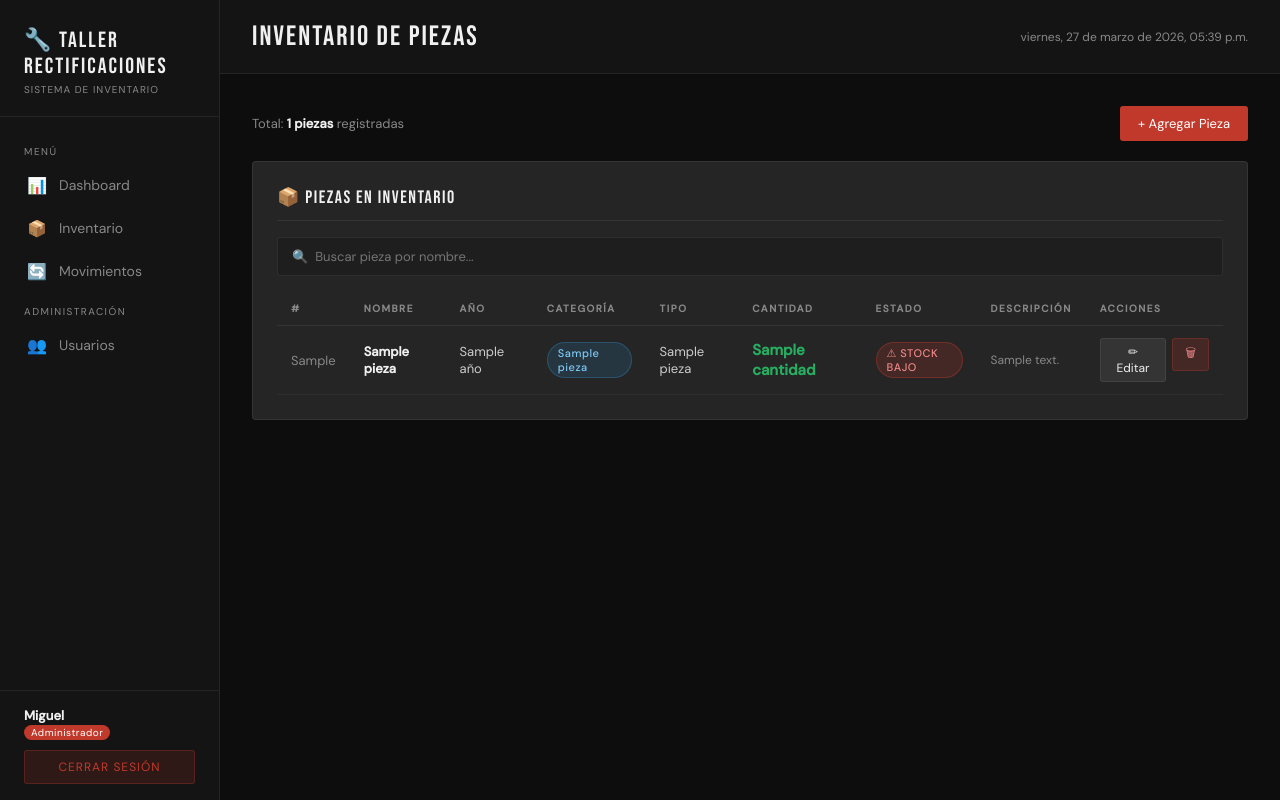
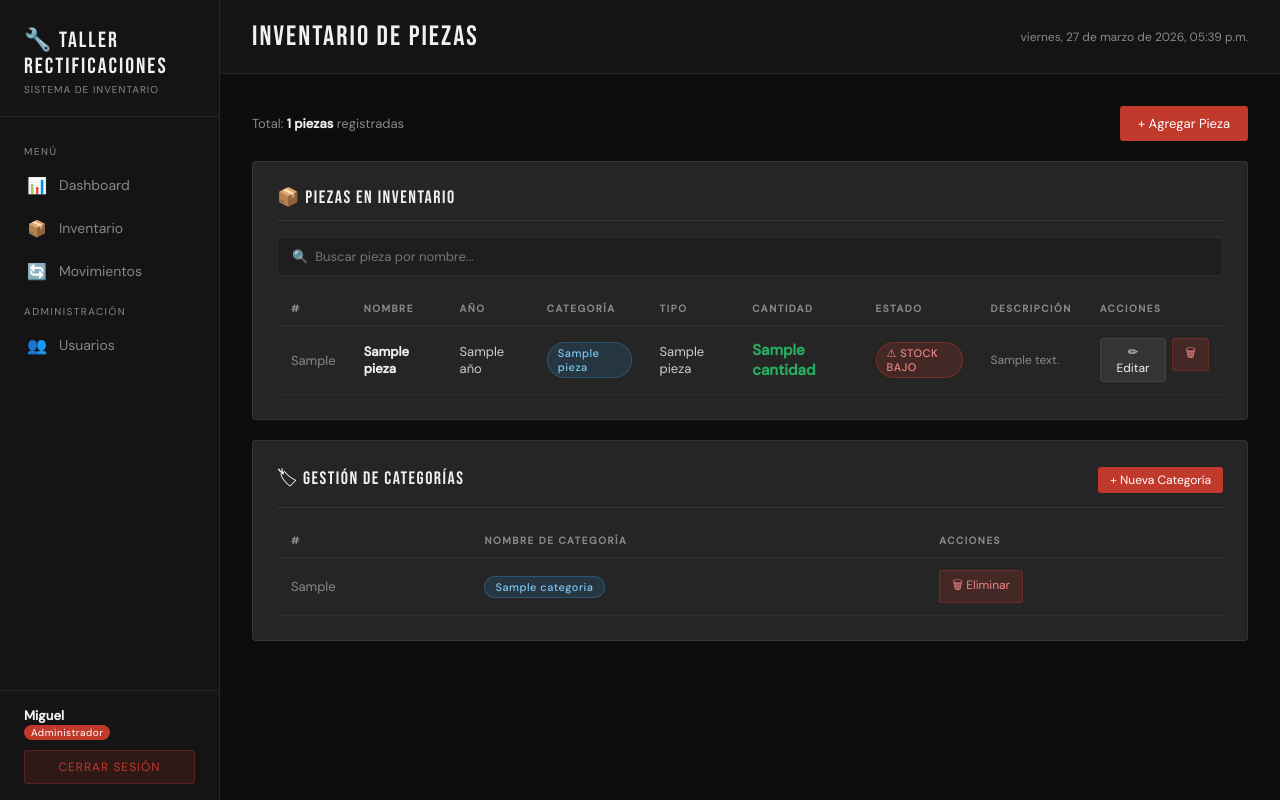
Before and after one commit to EvilEllie/Proyecto-Taller, a Flask app: template templates/inventario.html in a window 1280 px wide. Run offline with Flask 3, Linux system fonts and the light colour scheme; a user stored in the database is signed in; tables that the repository leaves empty hold one stand-in row (values such as "Sample post"); the template is opened without the code that fills it: most values are stand-ins (such as "Sample title", 1, 10 or a date in 2020).

Commit message:
seccion agregar categorias

```diff
--- a/templates/inventario.html
+++ b/templates/inventario.html
@@ -190,6 +190,59 @@
   </div>
 </div>
 
+
+<!-- SECCIÓN CATEGORÍAS (solo admin) -->
+{% if session.get('rol') == 'Administrador' %}
+<div class="card" style="margin-top:20px;">
+  <div class="card-title" style="display:flex;justify-content:space-between;align-items:center;">
+    <span>🏷 Gestión de Categorías</span>
+    <button class="btn btn-primary btn-sm" onclick="abrirModal('modal-categoria')">+ Nueva Categoría</button>
+  </div>
+
+  <table>
+    <thead>
+      <tr>
+        <th>#</th>
+        <th>Nombre de Categoría</th>
+        <th>Acciones</th>
+      </tr>
+    </thead>
+    <tbody>
+      {% for c in categorias %}
+      <tr>
+        <td style="color:var(--gris-claro);">{{ c.id_categoria }}</td>
+        <td><span class="badge badge-info">{{ c.nombre_categoria }}</span></td>
+        <td>
+          <form method="POST" action="/categorias/eliminar/{{ c.id_categoria }}"
+            onsubmit="return confirm('¿Eliminar la categoría {{ c.nombre_categoria }}?')">
+            <button type="submit" class="btn btn-danger btn-sm">🗑 Eliminar</button>
+          </form>
+        </td>
+      </tr>
+      {% endfor %}
+    </tbody>
+  </table>
+</div>
+{% endif %}
+
+<!-- MODAL AGREGAR CATEGORÍA -->
+<div class="modal-overlay" id="modal-categoria">
+  <div class="modal">
+    <div class="modal-title">🏷 Nueva Categoría</div>
+    <form method="POST" action="/categorias/agregar">
+      <div class="form-group">
+        <label>Nombre de la Categoría</label>
+        <input type="text" name="nombre_categoria" placeholder="Ej: Turbocompresor" required>
+      </div>
+      <div class="modal-actions">
+        <button type="button" class="btn btn-secondary" onclick="cerrarModal('modal-categoria')">Cancelar</button>
+        <button type="submit" class="btn btn-primary">Guardar</button>
+      </div>
+    </form>
+  </div>
+</div>
+
+
 {% endblock %}
 
 {% block scripts %}
```
